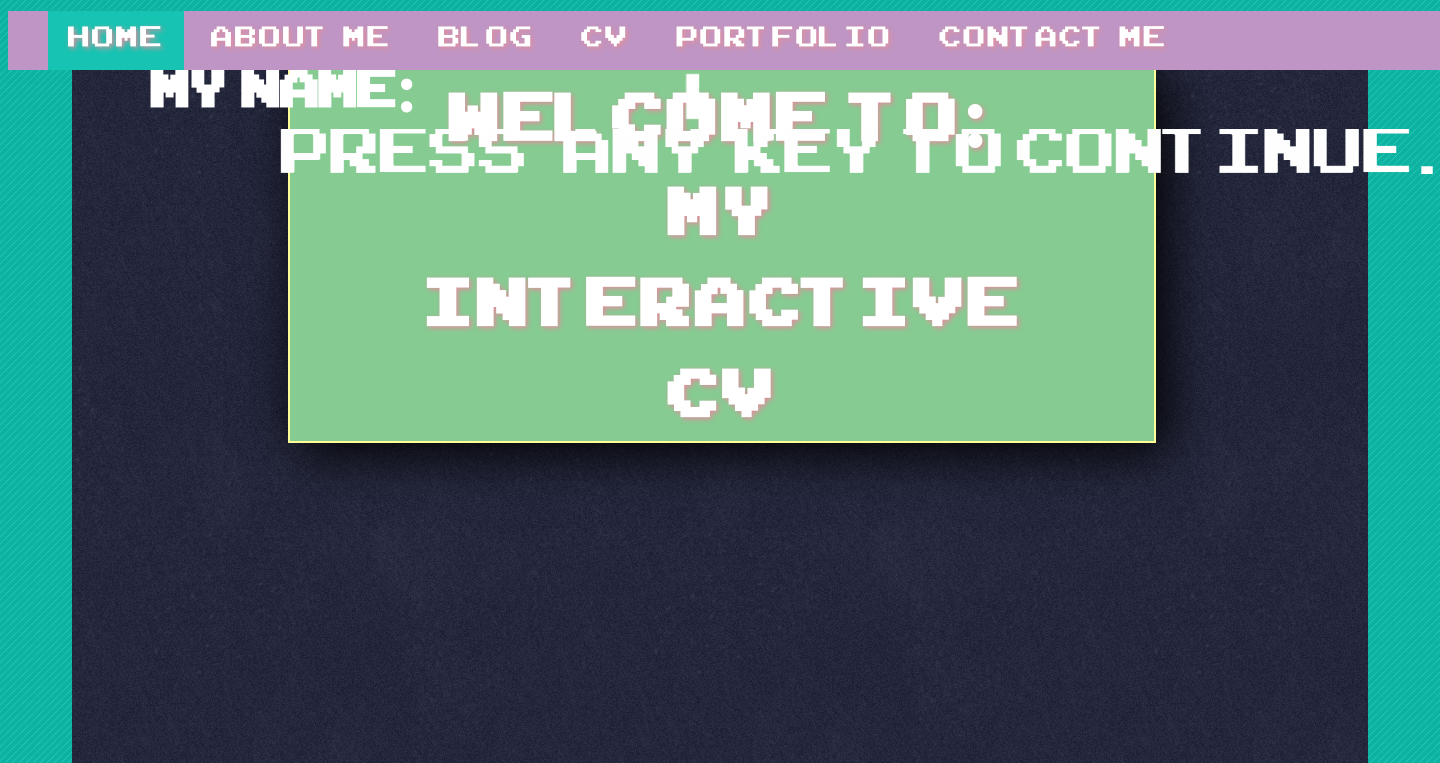
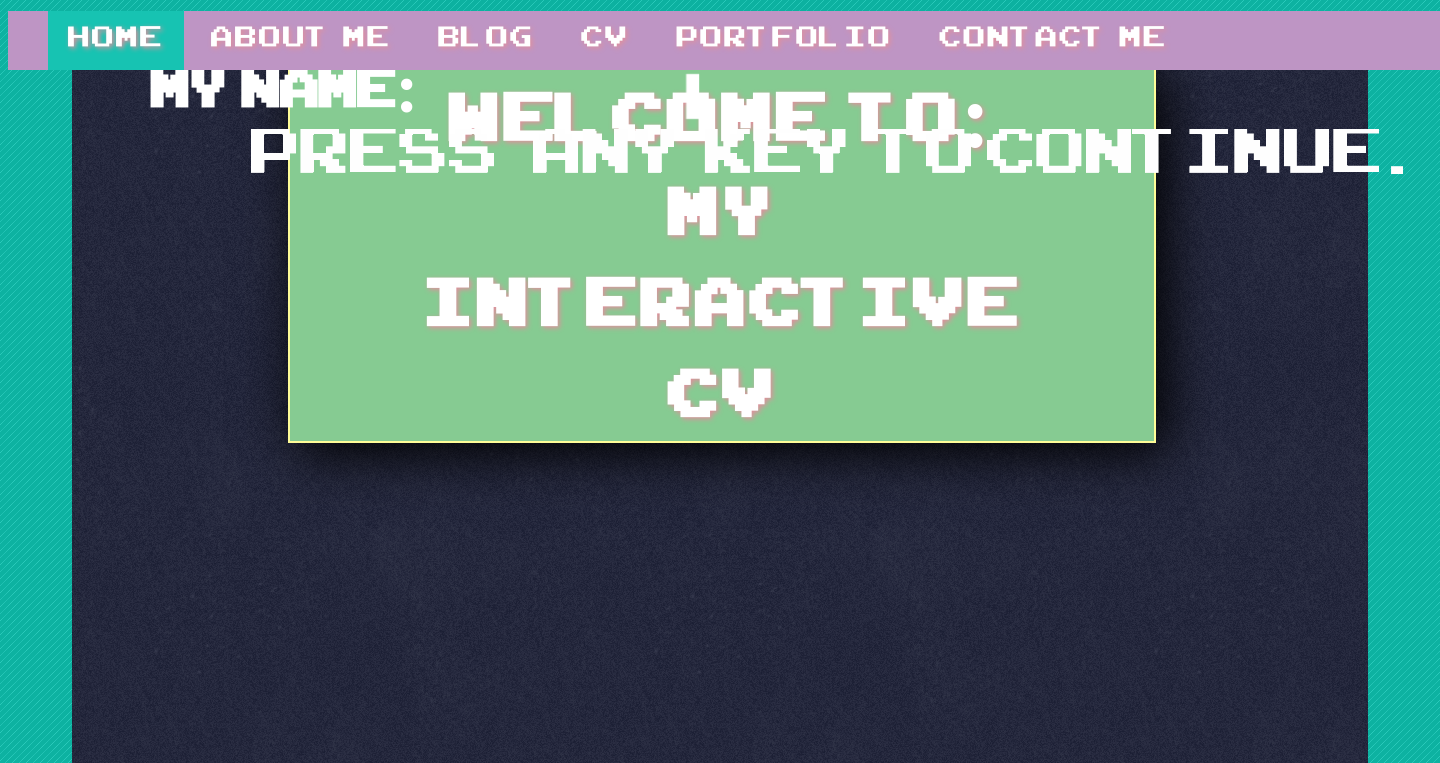
Before and after one commit to Ale42RA/interactive-cv, a Django app: page / in a window 1440 px wide. Shown: the part 37-800 px from the top of the page. Run offline with Django 3.2, Linux system fonts and the light colour scheme; parts of the project's set-up code (start-up, migrations or seed data) failed here and were passed over.

Commit message:
My Interactive CV, sixth commit

```diff
--- a/apps/homepage/templates/homepage/homepage.html
+++ b/apps/homepage/templates/homepage/homepage.html
@@ -49,7 +49,7 @@
 
   <img src="{% static "homepage/TypeAnim.gif" %}" alt="Name" height="45px" align="right" style="padding-top: 25px; padding-right: 10%;">
   My Name:
-  <img src="{% static "homepage/press_any_key_to_continue.gif" %}" alt="pressKey2Continue" height="45px" align="centre" style="padding-left: 0px;" >
+  <img src="{% static "homepage/press_any_key_to_continue.gif" %}" alt="pressKey2Continue" height="45px" align="centre" style="padding-left: 0px; transform: translateX(-30px);" >
 </h2>
 
 </div>
```
